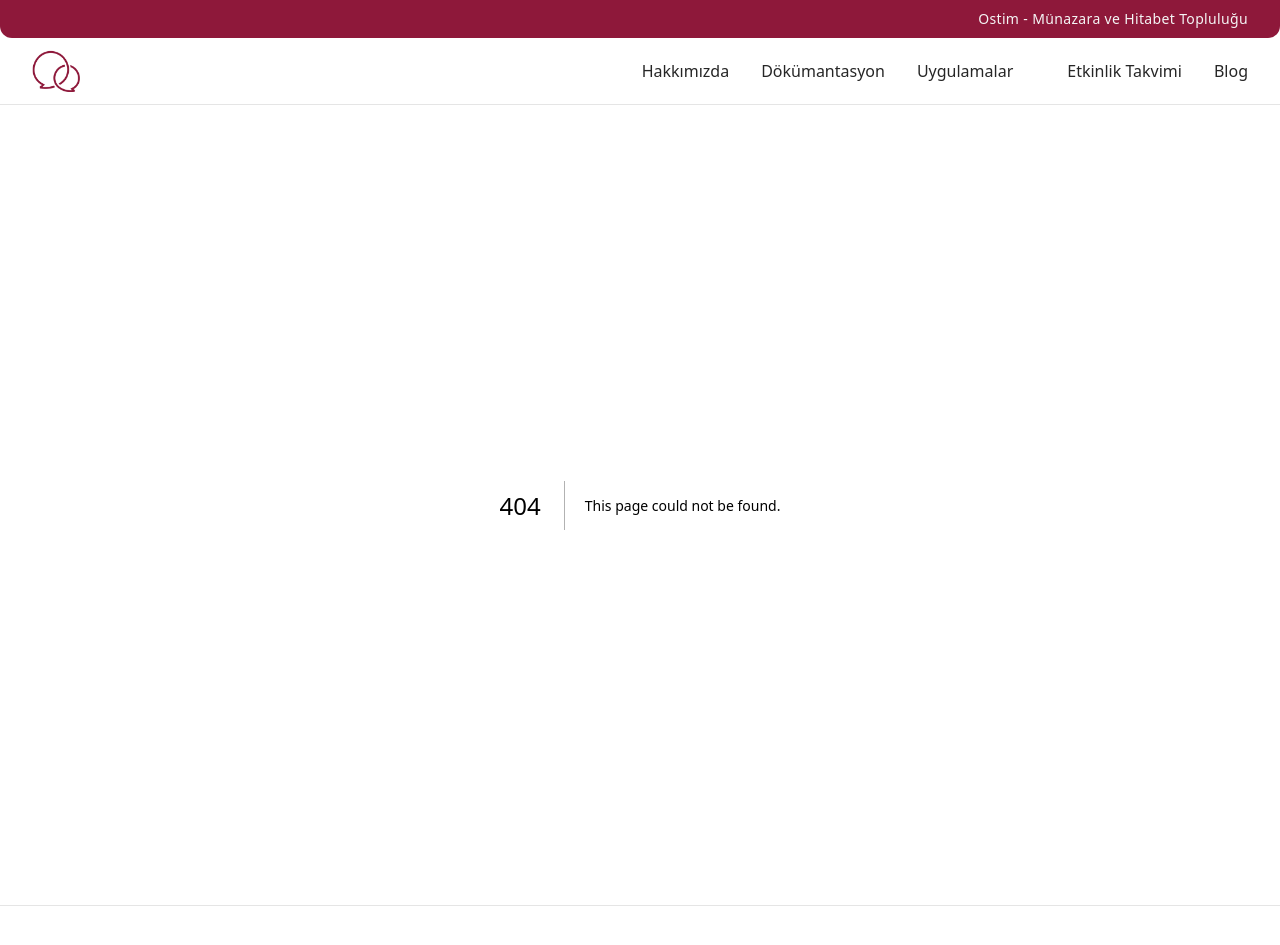
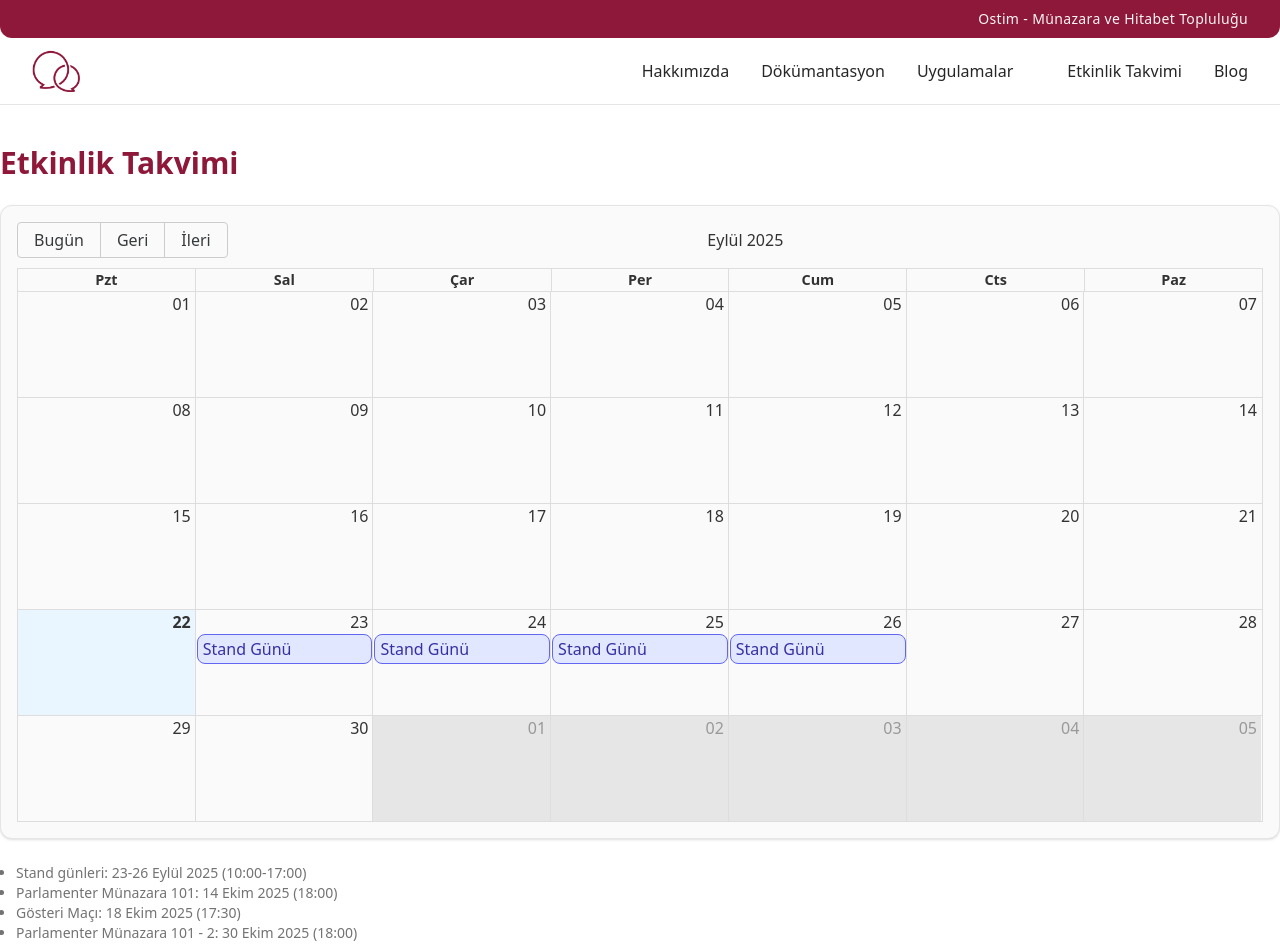
Before and after one commit to poyrazavsever/ostim-munazara, a Next.js app: page /etkinlik-takvimi in a window 1280 px wide. Before the commit this address had no page. Shown: the top 945 px of the page. Built offline with nearby package versions, Linux system fonts and the light colour scheme; some icons are missing; a web font is replaced by a local one.

Commit message:
Add EtkinlikTakvimi and Takvim components for event calendar functionality

```diff
--- /dev/null
+++ b/app/etkinlik-takvimi/page.tsx
@@ -0,0 +1,22 @@
+import Takvim from "@/components/ui/Takvim";
+
+const EtkinlikTakvimi = () => {
+  return (
+    <main className="bg-white min-h-screen py-10">
+      <div className="mx-auto max-w-7xl px-4 sm:px-0">
+        <h1 className="text-3xl font-bold mb-6 text-primary">Etkinlik Takvimi</h1>
+        <Takvim />
+        <div className="mt-6 text-sm text-neutral-500">
+          <ul className="list-disc pl-4">
+            <li>Stand günleri: 23-26 Eylül 2025 (10:00-17:00)</li>
+            <li>Parlamenter Münazara 101: 14 Ekim 2025 (18:00)</li>
+            <li>Gösteri Maçı: 18 Ekim 2025 (17:30)</li>
+            <li>Parlamenter Münazara 101 - 2: 30 Ekim 2025 (18:00)</li>
+          </ul>
+        </div>
+      </div>
+    </main>
+  );
+};
+
+export default EtkinlikTakvimi;
--- /dev/null
+++ b/components/ui/Takvim.tsx
@@ -0,0 +1,130 @@
+"use client";
+import React from "react";
+import { Calendar, dateFnsLocalizer } from "react-big-calendar";
+import "react-big-calendar/lib/css/react-big-calendar.css";
+import { format, parse, startOfWeek, getDay } from "date-fns";
+import { tr } from "date-fns/locale/tr";
+
+const locales = {
+  tr: tr,
+};
+const turkishMonths = [
+  "Ocak", "Şubat", "Mart", "Nisan", "Mayıs", "Haziran",
+  "Temmuz", "Ağustos", "Eylül", "Ekim", "Kasım", "Aralık"
+];
+
+function formatWithTurkishMonths(date: Date, formatStr: string, options: any) {
+  if (formatStr === "MMMM yyyy") {
+    const month = turkishMonths[date.getMonth()];
+    return `${month} ${date.getFullYear()}`;
+  }
+  return format(date, formatStr, { ...options, locale: tr });
+}
+
+const localizer = dateFnsLocalizer({
+  format: formatWithTurkishMonths,
+  parse,
+  startOfWeek: () => startOfWeek(new Date(), { weekStartsOn: 1 }),
+  getDay,
+  locales,
+});
+
+const events = [
+  {
+    title: "Stand Günü",
+    start: new Date(2025, 8, 23, 10, 0),
+    end: new Date(2025, 8, 23, 17, 0),
+    allDay: false,
+    desc: "Tanıtım standı açık."
+  },
+  {
+    title: "Stand Günü",
+    start: new Date(2025, 8, 24, 10, 0),
+    end: new Date(2025, 8, 24, 17, 0),
+    allDay: false,
+    desc: "Tanıtım standı açık."
+  },
+  {
+    title: "Stand Günü",
+    start: new Date(2025, 8, 25, 10, 0),
+    end: new Date(2025, 8, 25, 17, 0),
+    allDay: false,
+    desc: "Tanıtım standı açık."
+  },
+  {
+    title: "Stand Günü",
+    start: new Date(2025, 8, 26, 10, 0),
+    end: new Date(2025, 8, 26, 17, 0),
+    allDay: false,
+    desc: "Tanıtım standı açık."
+  },
+  {
+    title: "Parlamenter Münazara 101",
+    start: new Date(2025, 9, 14, 18, 0),
+    end: new Date(2025, 9, 14, 20, 0),
+    allDay: false,
+    desc: "Eğitim ve tanışma etkinliği."
+  },
+  {
+    title: "Gösteri Maçı",
+    start: new Date(2025, 9, 18, 17, 30),
+    end: new Date(2025, 9, 18, 19, 0),
+    allDay: false,
+    desc: "Canlı münazara gösterisi."
+  },
+  {
+    title: "Parlamenter Münazara 101 - 2",
+    start: new Date(2025, 9, 30, 18, 0),
+    end: new Date(2025, 9, 30, 20, 0),
+    allDay: false,
+    desc: "İkinci eğitim oturumu."
+  },
+];
+
+const Takvim = () => {
+  return (
+    <div className="rounded-xl border border-neutral-200 bg-neutral-50 p-4 shadow">
+      <Calendar
+        localizer={localizer}
+        events={events}
+        startAccessor="start"
+        endAccessor="end"
+        style={{ height: 600 }}
+        messages={{
+          next: "İleri",
+          previous: "Geri",
+          today: "Bugün",
+          month: "Ay",
+          date: "Tarih",
+          time: "Saat",
+          event: "Etkinlik",
+          showMore: (total: number) => `+${total} daha`,
+        }}
+        popup
+        views={["month"]}
+        eventPropGetter={(event: { title: string }) => {
+          if (event.title.includes("Stand")) {
+            return {
+              style: {
+                backgroundColor: "#e0e7ff",
+                color: "#3730a3",
+                borderRadius: "8px",
+                border: "1px solid #6366f1",
+              },
+            };
+          }
+          return {
+            style: {
+              backgroundColor: "#fef9c3",
+              color: "#92400e",
+              borderRadius: "8px",
+              border: "1px solid #f59e42",
+            },
+          };
+        }}
+      />
+    </div>
+  );
+};
+
+export default Takvim;
```
